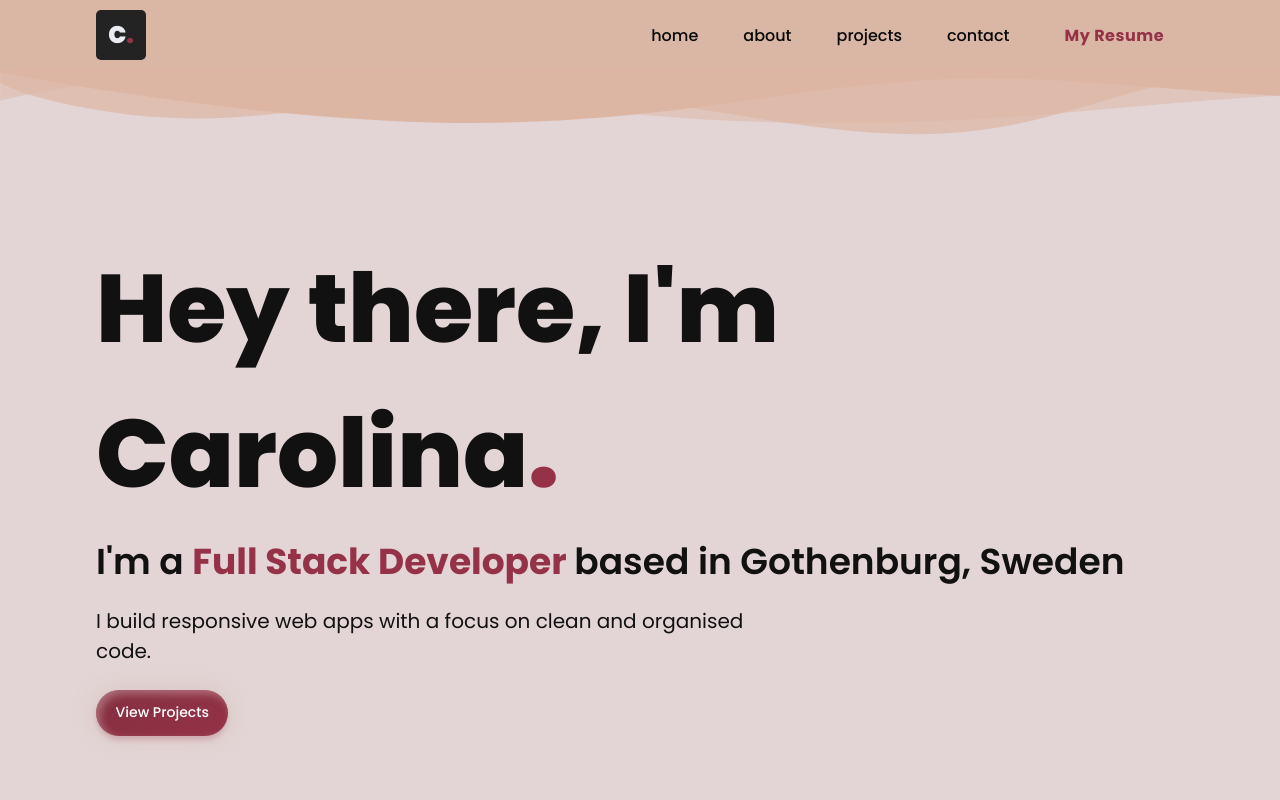
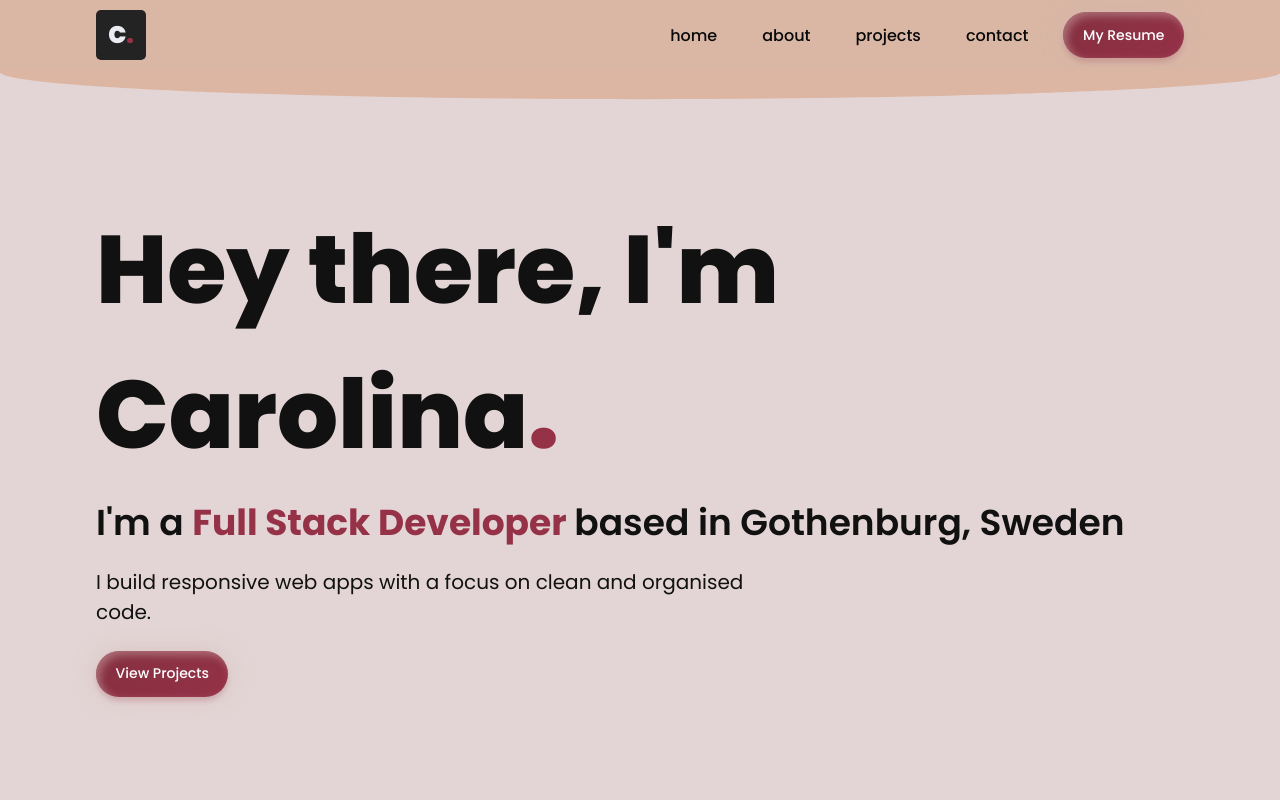
Before and after one commit to carolarruda/personal, a React (Create React App) app: page / in a window 1280 px wide. Shown: the top 800 px of the page. Built offline with nearby package versions, Linux system fonts and the light colour scheme.

Commit message:
created reusable button

```diff
--- a/src/components/Contact/Contact.js
+++ b/src/components/Contact/Contact.js
@@ -1,7 +1,7 @@
 import classes from "./Contact.module.scss";
-import SectionTitle from "../SectionTitles/SectionTitle";
 import * as React from "react";
-import { AiFillMail } from "react-icons/ai";
+import { AiFillMail, AiFillLinkedin, AiFillGithub } from "react-icons/ai";
+import MyLinks from "../Links/MyLinks";
 
 const Contact = () => {
   return (
@@ -24,24 +24,47 @@ const Contact = () => {
         <h4 className={classes.contactTitle}>
           Contact<span>.</span>
         </h4>
+
         <p className={classes.contactCopy}>
           Shoot me an email if you want to connect! You can also find me on{" "}
           <a
             href="https://www.linkedin.com/in/carolinacalouroarruda"
             target="_blank"
-              rel="nofollow"
+            rel="nofollow noreferrer"
           >
             Linkedin
           </a>{" "}
-
+          and{" "}
+          <a
+            href="https://github.com/carolarruda"
+            target="_blank"
+            rel="nofollow noreferrer"
+          >
+            GitHub
+          </a>{" "}
         </p>
-
         <a href="mailto:carolinacalarruda@gmail.com">
           <div className={classes.contactEmail}>
-              <AiFillMail size="2.4rem" />
+            <AiFillMail size="2.2rem" />
             <span>carolinacalarruda@gmail.com</span>
           </div>
         </a>
+
+          <div className={classes.contactEmail}>
+            <AiFillLinkedin size="2.2rem" />
+            <a href="https://www.linkedin.com/in/carolinacalouroarruda">
+            <span>@carolinacalouroarruda</span>
+            </a>
+          </div>
+
+        <a href="https://github.com/carolarruda">
+          <div className={classes.contactEmail}>
+            <AiFillGithub size="2.2rem" />
+            <span>@carolarruda</span>
+          </div>
+        </a>
+
+
       </section>
     </div>
   );
--- a/src/components/Contact/Contact.module.scss
+++ b/src/components/Contact/Contact.module.scss
@@ -49,7 +49,7 @@
   .contactCopy {
     text-align: center;
     font-weight: 400;
-    margin: 2.4rem 0;
+    margin: 4rem 0;
 
     a {
       color: var(--brand2);
@@ -74,3 +74,8 @@
   .contactEmail:hover {
     color: var(--brand2);
   }
+
+.links {
+  display: flex;
+  justify-content: center;
+}
--- a/src/components/Hero/Hero.js
+++ b/src/components/Hero/Hero.js
@@ -1,7 +1,7 @@
 import classes from "./Hero.module.scss";
+import Button from "../buttons/Button";
 
 const Hero = () => {
-
   return (
     <section className={`section-wrapper ${classes.hero} curve`}>
       <div className={classes.heroContainer}>
@@ -15,7 +15,9 @@ const Hero = () => {
         <p className={classes.aboutCopy}>
           I build responsive web apps with a focus on clean and organised code.
         </p>
-        <button onClick={() => document.getElementById("projects")?.scrollIntoView()}className={classes.btnViewProejcts}>View Projects</button>
+        <Button
+          type={`projects`}
+          text={`View Projects`}        />
       </div>
     </section>
   );
--- a/src/components/Hero/Hero.module.scss
+++ b/src/components/Hero/Hero.module.scss
@@ -69,35 +69,6 @@
 }
 
 
-.btnViewProejcts {
-  --clr-font-main: hsla(0 0% 20% / 100);
-  --btn-bg-2: var(--brand4);
-  --btn-bg-1: var(--brand3);
-  --btn-bg-color: hsla(360 100% 100% / 1);
-  --radii: 0.5em;
-  cursor: pointer;
-  padding: 0.9em 1.4em;
-  min-width: 120px;
-
-  font-size: var(--text-xxs);
-  font-weight: 500;
-  transition: 0.8s;
-  background-size: 280% auto;
-  background-image: linear-gradient(325deg, var(--btn-bg-2) 0%, var(--btn-bg-1) 55%, var(--btn-bg-2) 90%);
-  border: none;
-  border-radius: 40px;
-  color: var(--btn-bg-color);
-  box-shadow: 0px 0px 20px rgba(210, 177, 176, 0.5), 0px 5px 5px -1px rgba(149, 50, 72, 0.25), inset 4px 4px 8px rgba(210, 177, 176, 0.5), inset -4px -4px 8px rgba(149, 50, 72, 0.35);
-}
-
-.btnViewProejcts:hover {
-  background-position: right top;
-}
-
-.btnViewProejcts:is(:focus, :focus-visible, :active) {
-  outline: none;
-  // box-shadow: 0 0 0 3px var(--btn-bg-color), 0 0 0 6px var(--btn-bg-2);
-}
 
 @media (prefers-reduced-motion: reduce) {
   .btnDonate {
--- a/src/components/NavBar/NavBar.js
+++ b/src/components/NavBar/NavBar.js
@@ -1,5 +1,6 @@
 import HomeLogo from "../HomeLogo/HomeLogo";
 import NavBlob from "../blobs/NavBlob";
+import Button from "../buttons/Button";
 import classes from "./NavBar.module.scss";
 import { motion } from "framer-motion";
 import { useEffect, useState } from "react";
@@ -85,22 +86,10 @@ const NavBar = () => {
               </a>
             </li>
             <li>
-            <button className={classes.btn}>
-              <span
-                onClick={() =>
-                  window.open(
-                    "https://app.enhancv.com/share/ca9fed4a/?utm_medium=growth&utm_campaign=share-resume&utm_source=dynamic"
-                  )
-                }
-                className={classes.span}
-              >
-                My Resume
-              </span>
-            </button>
+              <Button text={`My Resume`} />
             </li>
           </ul>
         </motion.nav>
-
       </header>
       <motion.div
         className={classes.navDiv}
@@ -111,7 +100,6 @@ const NavBar = () => {
         <NavBlob />
       </motion.div>
     </>
-
   );
 };
 
--- a/src/components/NavBar/NavBar.module.scss
+++ b/src/components/NavBar/NavBar.module.scss
@@ -116,6 +116,8 @@ header a:hover::after {
   height: 70px;
   transform: rotateY(180deg);
   fill: rgb(221, 182, 163);
+  width: calc(100% + 1.3px);
+  height: 31px;
 }
 
 svg path .shapeFill {
--- a/src/components/blobs/NavBlob.js
+++ b/src/components/blobs/NavBlob.js
@@ -1,27 +1,8 @@
 const NavBlob = () => {
   return (
-    <svg
-    data-name="Layer 1"
-    xmlns="http://www.w3.org/2000/svg"
-    viewBox="0 0 1200 120"
-    preserveAspectRatio="none"
-  >
-    <path
-      d="M0,0V46.29c47.79,22.2,103.59,32.17,158,28,70.36-5.37,136.33-33.31,206.8-37.5C438.64,32.43,512.34,53.67,583,72.05c69.27,18,138.3,24.88,209.4,13.08,36.15-6,69.85-17.84,104.45-29.34C989.49,25,1113-14.29,1200,52.47V0Z"
-      opacity=".5"
-      class="shape-fill"
-    ></path>
-    <path
-      d="M0,0V15.81C13,36.92,27.64,56.86,47.69,72.05,99.41,111.27,165,111,224.58,91.58c31.15-10.15,60.09-26.07,89.67-39.8,40.92-19,84.73-46,130.83-49.67,36.26-2.85,70.9,9.42,98.6,31.56,31.77,25.39,62.32,62,103.63,73,40.44,10.79,81.35-6.69,119.13-24.28s75.16-39,116.92-43.05c59.73-5.85,113.28,22.88,168.9,38.84,30.2,8.66,59,6.17,87.09-7.5,22.43-10.89,48-26.93,60.65-49.24V0Z"
-      opacity=".7"
-      class="shape-fill"
-      fill="#ddb6a3"
-    ></path>
-    <path
-      d="M0,0V5.63C149.93,59,314.09,71.32,475.83,42.57c43-7.64,84.23-20.12,127.61-26.46,59-8.63,112.48,12.24,165.56,35.4C827.93,77.22,886,95.24,951.2,90c86.53-7,172.46-45.71,248.8-84.81V0Z"
-      class="shape-fill"
-    ></path>
-  </svg>
+    <svg data-name="Layer 1" xmlns="http://www.w3.org/2000/svg" viewBox="0 0 1200 120" preserveAspectRatio="none">
+        <path d="M0,0V7.23C0,65.52,268.63,112.77,600,112.77S1200,65.52,1200,7.23V0Z" class="shape-fill"></path>
+    </svg>
   );
 };
 
--- /dev/null
+++ b/src/components/buttons/Button.js
@@ -0,0 +1,15 @@
+import classes from './Button.module.scss'
+
+const Button = ({text, type}) => {
+  return (
+    <button
+      onClick={() => {
+        type === 'projects' ? document.getElementById("projects")?.scrollIntoView() :  window.open("https://app.enhancv.com/share/ca9fed4a/?utm_medium=growth&utm_campaign=share-resume&utm_source=dynamic")}}
+      className={classes.btnViewProjects}
+    >
+      {text}
+    </button>
+  );
+};
+
+export default Button
--- /dev/null
+++ b/src/components/buttons/Button.module.scss
@@ -0,0 +1,29 @@
+.btnViewProjects {
+    --clr-font-main: hsla(0 0% 20% / 100);
+    --btn-bg-2: var(--brand4);
+    --btn-bg-1: var(--brand3);
+    --btn-bg-color: hsla(360 100% 100% / 1);
+    --radii: 0.5em;
+    cursor: pointer;
+    padding: 0.9em 1.4em;
+    min-width: 120px;
+
+    font-size: var(--text-xxs);
+    font-weight: 500;
+    transition: 0.8s;
+    background-size: 280% auto;
+    background-image: linear-gradient(325deg, var(--btn-bg-2) 0%, var(--btn-bg-1) 55%, var(--btn-bg-2) 90%);
+    border: none;
+    border-radius: 40px;
+    color: var(--btn-bg-color);
+    box-shadow: 0px 0px 20px rgba(210, 177, 176, 0.5), 0px 5px 5px -1px rgba(149, 50, 72, 0.25), inset 4px 4px 8px rgba(210, 177, 176, 0.5), inset -4px -4px 8px rgba(149, 50, 72, 0.35);
+  }
+
+  .btnViewProjects:hover {
+    background-position: right top;
+  }
+
+  .btnViewProjects:is(:focus, :focus-visible, :active) {
+    outline: none;
+
+  }
```
Lines whose indentation alone changed are shown as unchanged.
